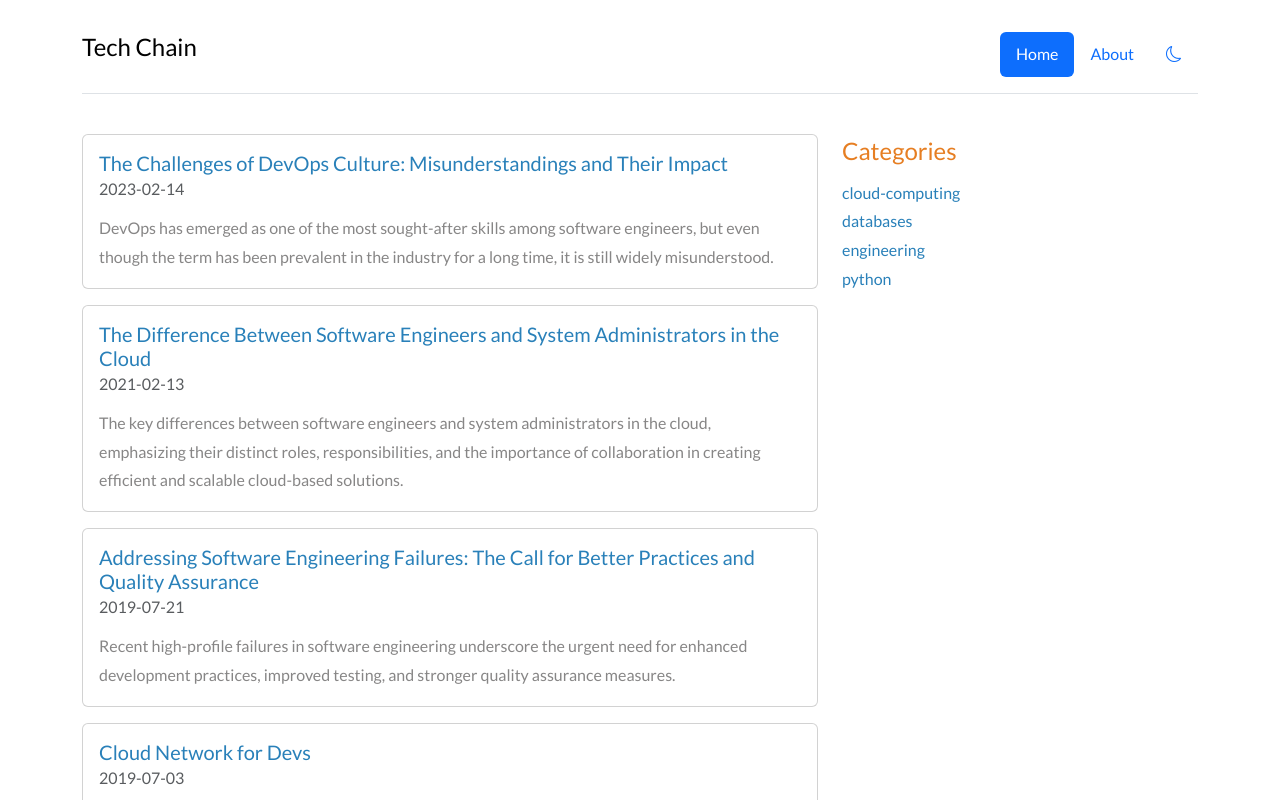
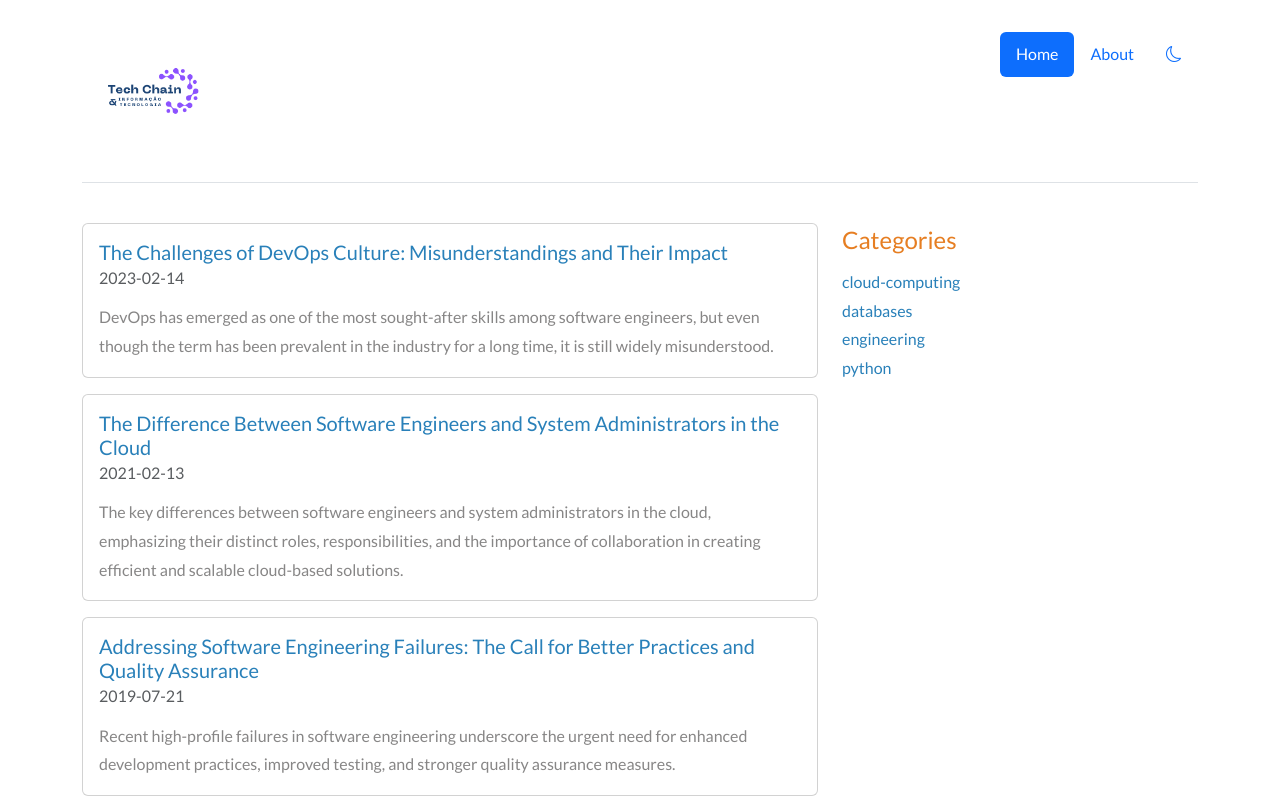
Before and after one commit to mewaiver/mewaiver.github.io, a Next.js app: page / in a window 1280 px wide. Shown: the top 800 px of the page. Built offline with nearby package versions, Linux system fonts and the light colour scheme.

Commit message:
adding logo exp

```diff
--- /dev/null
+++ b/app/components/TopBar.css
@@ -0,0 +1,4 @@
+.navbar-logo {
+    width: 150px;
+    height: auto;
+}
--- a/app/components/TopBar.js
+++ b/app/components/TopBar.js
@@ -2,6 +2,8 @@
 import Link from 'next/link';
 import { usePathname } from 'next/navigation';
 import { useEffect, useState } from 'react';
+import { Image } from 'react-bootstrap';
+import './TopBar.css'
 
 const TopBar = () => {
   const pathname = usePathname();
@@ -22,10 +24,13 @@ const TopBar = () => {
 
   return (
     <>
+
       <div className="container">
         <header className="d-flex flex-wrap justify-content-center py-3 mb-4 border-bottom">
           <Link href="/" className="d-flex align-items-center mb-3 mb-md-0 me-md-auto link-body-emphasis text-decoration-none">
-            <span className="fs-4">Tech Chain</span>
+
+            <Image src="images/logo.png" alt="Logo" className="navbar-logo d-inline-block align-top" />
+
           </Link>
           <ul className="nav nav-pills">
             <li className="nav-item">
```
Also changed, not shown: public/images/logo.png (added), 1 other file (tests, documents, lock files or other folders).
